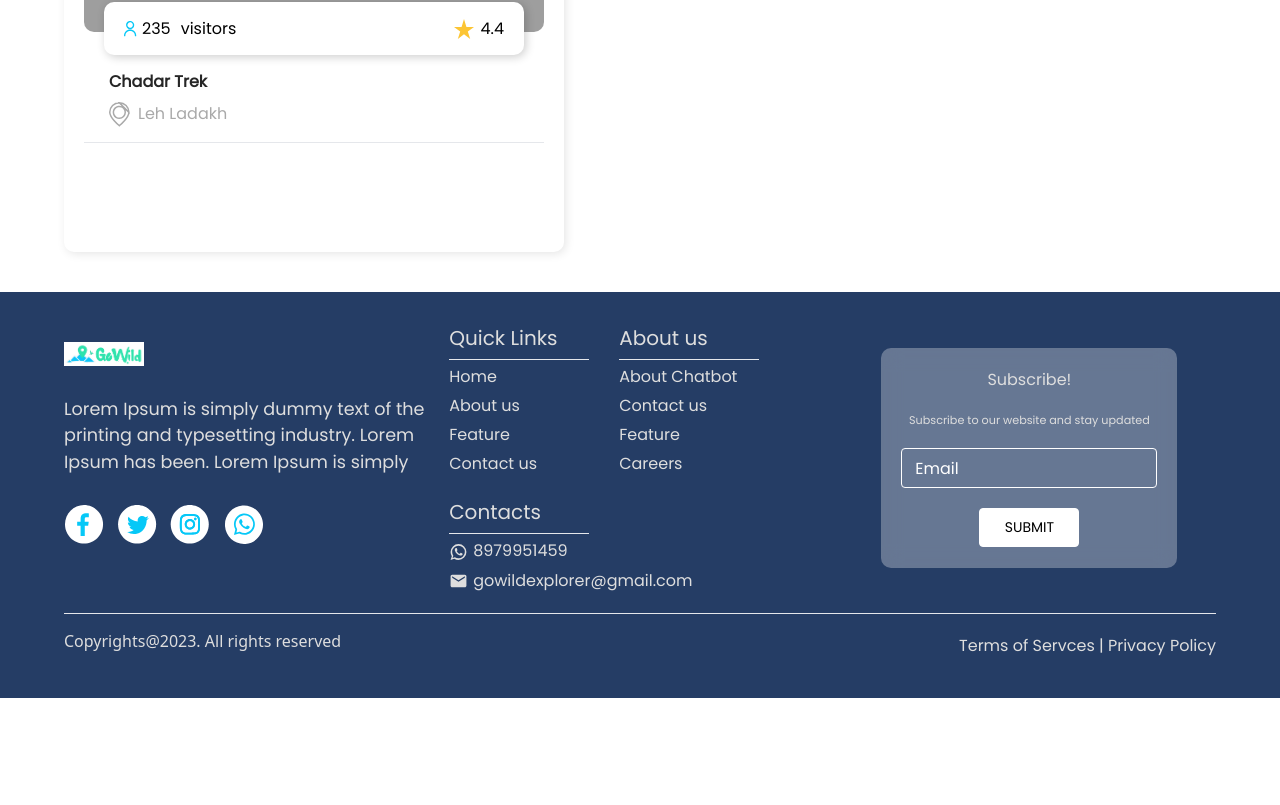
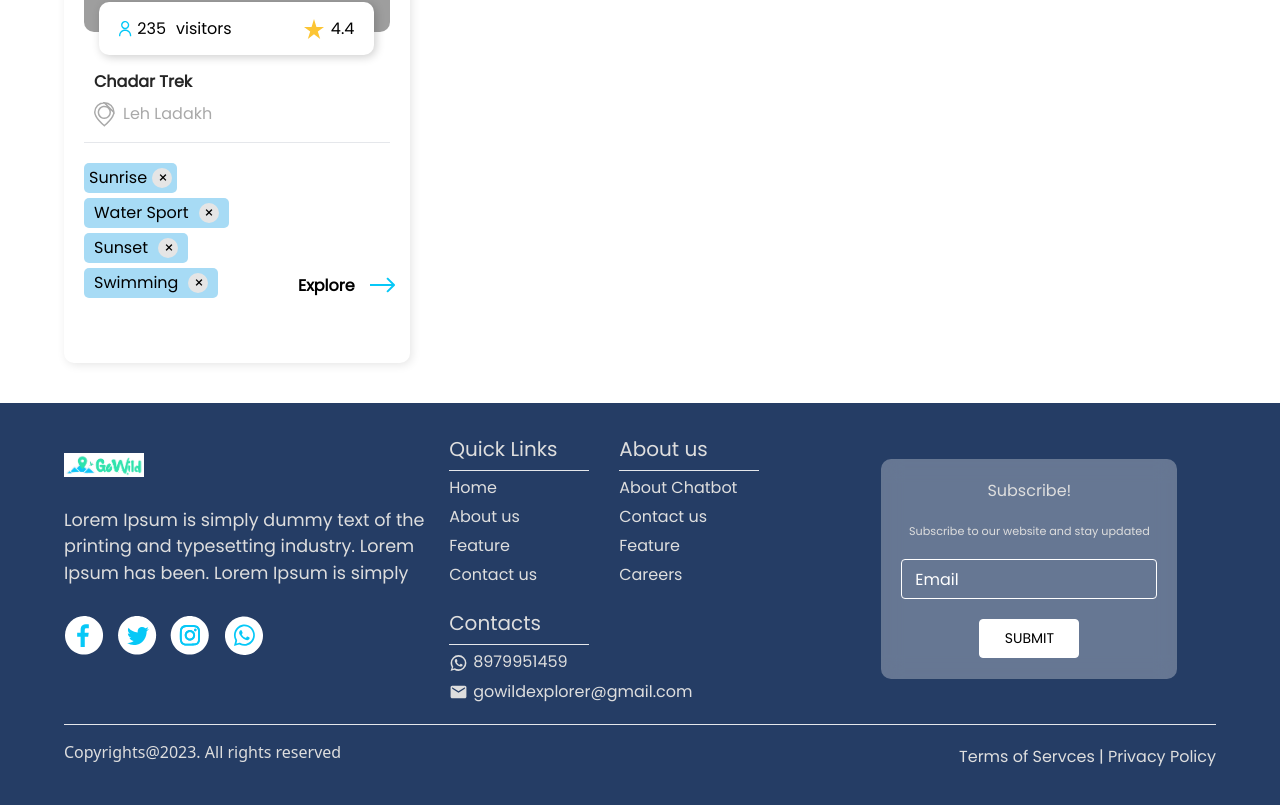
Before and after one commit to Aksh-007/go-wild, a React (Vite) app: page / in a window 1280 px wide. Shown: the part 1038-1843 px from the top of the page. Before the commit the page ends 1736 px from the top, so only its background shows below. Built offline with nearby package versions, Linux system fonts and the light colour scheme; grey boxes are pictures that could not be loaded.

Commit message:
Feat-card created

```diff
--- a/src/components/Card.jsx
+++ b/src/components/Card.jsx
@@ -4,10 +4,9 @@ const Card = () => {
   return (
     <Box
       sx={{
-        width: "500px",
+        width: "30%",
         borderRadius: "10px",
         boxShadow: "2px 2px 10px 0px rgba(0, 0, 0, 0.10)",
-        height: "470px",
         padding: "20px",
       }}
     >
@@ -40,7 +39,7 @@ const Card = () => {
           sx={{
             padding: "20px",
             borderRadius: "10px",
-            width: "420px",
+            width: "90%",
             height: "53px",
             display: "flex",
             alignItems: "center",
@@ -88,7 +87,7 @@ const Card = () => {
         {/* Trek Name and location */}
         <Box
           sx={{
-            width: "430px",
+            width: "100%",
             padding: "10px",
             position: "relative",
             bottom: "30px",
@@ -137,8 +136,178 @@ const Card = () => {
         />
 
         {/*About trek and explore part  */}
-        <Box sx={{ padding: "10px" }}>
-            {/* Activity  */}
+        <Box
+          sx={{
+            padding: "15px 0px",
+            position: "relative",
+            bottom: "30px",
+            display: "flex",
+            gap: "10px",
+            width: "100%",
+            // border: "2px solid black",
+          }}
+        >
+          {/* Sport Activity  */}
+          <Box
+            sx={{
+              display: "flex",
+              width: "70%",
+              flexWrap: "wrap",
+              gap: "5px",
+              //   border: "2px solid black",
+            }}
+          >
+            <Box
+              sx={{
+                borderRadius: "5px",
+                height: "30px",
+                bgcolor: "#A7DBF5",
+                color: "#000",
+                fontWeight: 500,
+                display: "flex",
+                gap: "5px",
+                justifyContent: "center",
+                alignItems: "center",
+                padding: "5px",
+              }}
+            >
+              <Typography>Sunrise</Typography>
+              <Box
+                sx={{
+                  height: "20px",
+                  width: "20px",
+                  borderRadius: "50%",
+                  bgcolor: "#E5E5E5",
+                  display: "flex",
+                  alignItems: "center",
+                  justifyContent: "center",
+                }}
+              >
+                <Typography sx={{ transform: "rotate(45deg)" }}>+</Typography>
+              </Box>
+            </Box>
+
+            <Box
+              sx={{
+                borderRadius: "5px",
+                height: "30px",
+                bgcolor: "#A7DBF5",
+                fontSize: "0.8rem",
+                color: "#000",
+                fontWeight: 500,
+                display: "flex",
+                gap: "10px",
+                justifyContent: "center",
+                alignItems: "center",
+                padding: "10px",
+              }}
+            >
+              <Typography>Water Sport</Typography>
+              <Box
+                sx={{
+                  height: "20px",
+                  width: "20px",
+                  borderRadius: "50%",
+                  bgcolor: "#E5E5E5",
+                  display: "flex",
+                  alignItems: "center",
+                  justifyContent: "center",
+                }}
+              >
+                <Typography sx={{ transform: "rotate(45deg)" }}>+</Typography>
+              </Box>
+            </Box>
+
+            <Box
+              sx={{
+                borderRadius: "5px",
+                height: "30px",
+                bgcolor: "#A7DBF5",
+                fontSize: "0.8rem",
+                color: "#000",
+                fontWeight: 500,
+                display: "flex",
+                gap: "10px",
+                justifyContent: "center",
+                alignItems: "center",
+                padding: "10px",
+              }}
+            >
+              <Typography>Sunset</Typography>
+              <Box
+                sx={{
+                  height: "20px",
+                  width: "20px",
+                  borderRadius: "50%",
+                  bgcolor: "#E5E5E5",
+                  display: "flex",
+                  alignItems: "center",
+                  justifyContent: "center",
+                }}
+              >
+                <Typography sx={{ transform: "rotate(45deg)" }}>+</Typography>
+              </Box>
+            </Box>
+            <Box
+              sx={{
+                borderRadius: "5px",
+                height: "30px",
+                bgcolor: "#A7DBF5",
+                fontSize: "0.8rem",
+                color: "#000",
+                fontWeight: 500,
+                display: "flex",
+                gap: "10px",
+                justifyContent: "center",
+                alignItems: "center",
+                padding: "10px",
+              }}
+            >
+              <Typography>Swimming </Typography>
+              <Box
+                sx={{
+                  height: "20px",
+                  width: "20px",
+                  borderRadius: "50%",
+                  bgcolor: "#E5E5E5",
+                  display: "flex",
+                  alignItems: "center",
+                  justifyContent: "center",
+                }}
+              >
+                <Typography sx={{ transform: "rotate(45deg)" }}>+</Typography>
+              </Box>
+            </Box>
+          </Box>
+          {/* Explore button box */}
+          <Box
+            sx={{
+              display: "flex",
+              gap: "15px",
+              alignItems: "end",
+              width: "30%",
+            }}
+          >
+            <Typography
+              sx={{ fontSize: "1rem", fontWeight: 600, color: "#000" }}
+            >
+              Explore
+            </Typography>
+            <Box sx={{ marginBottom: "5px" }}>
+              <svg
+                xmlns="http://www.w3.org/2000/svg"
+                width="25"
+                height="16"
+                viewBox="0 0 25 16"
+                fill="none"
+              >
+                <path
+                  d="M24.7071 8.70711C25.0976 8.31658 25.0976 7.68342 24.7071 7.2929L18.3431 0.928934C17.9526 0.538409 17.3195 0.538409 16.9289 0.928934C16.5384 1.31946 16.5384 1.95262 16.9289 2.34315L22.5858 8L16.9289 13.6569C16.5384 14.0474 16.5384 14.6805 16.9289 15.0711C17.3195 15.4616 17.9526 15.4616 18.3431 15.0711L24.7071 8.70711ZM-8.74228e-08 9L24 9L24 7L8.74228e-08 7L-8.74228e-08 9Z"
+                  fill="#06C8F7"
+                />
+              </svg>
+            </Box>
+          </Box>
         </Box>
       </Box>
     </Box>
```
